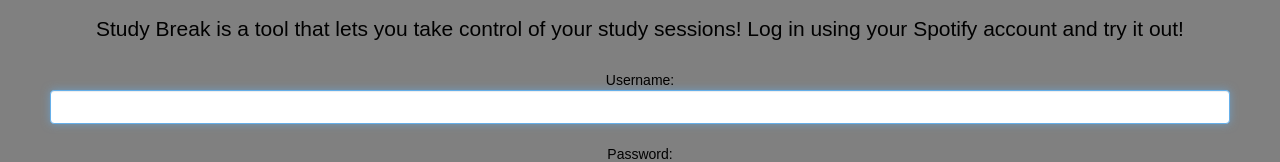
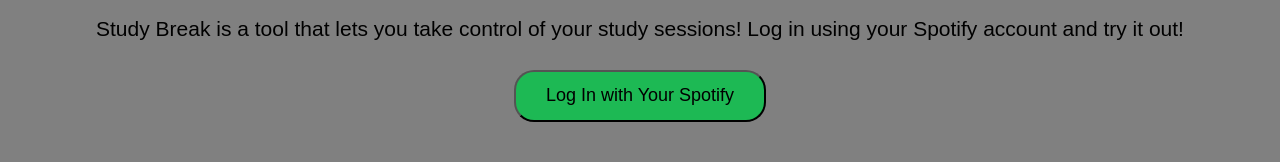
Before and after one commit to christianpaget/studyBreakApp, an Angular app in the folder spotify-study-break/: page /login in a window 1280 px wide. Shown: the part 147-309 px from the top of the page. Built offline with nearby package versions, Linux system fonts and the light colour scheme.

Commit message:
Update login to use info from Spotify log-in

```diff
--- a/spotify-study-break/src/app/login/login.component.html
+++ b/spotify-study-break/src/app/login/login.component.html
@@ -1,4 +1,3 @@
-<!----Authors: Emily Shepherd-->
 <body>
     <div style="text-align:center">
       <h1>
@@ -14,12 +13,13 @@
       </h2>
     </div>
     <div style="text-align:center">
-      <p [class]="'step1alert'" id="loginFail" color="red"></p>
+        <button type="button" style = 'background-color: #1DB954' (click) = 'logIn()'> <h4>Log In with Your Spotify</h4></button>
+    </div>
+      <!--<p [class]="'step1alert'" id="loginFail" color="red"></p>
       <form #loginForm="ngForm" [ngStyle]="{'padding-left' : '50px', 'padding-right': '50px'}">
         Username: <input type="text" name="username" [(ngModel)]="loginModel.username"class="form-control" autofocus required /> <br/>
         Password: <input type="password" name="pwd" class="form-control" [(ngModel)]="loginModel.password" required  /> <br/>
         <input type="submit" value="Sign in" class="btn btn-light" (click)="logIn(loginForm.value)"  />
-      </form>
-    </div>
+      </form>-->
 
     </body>
```
